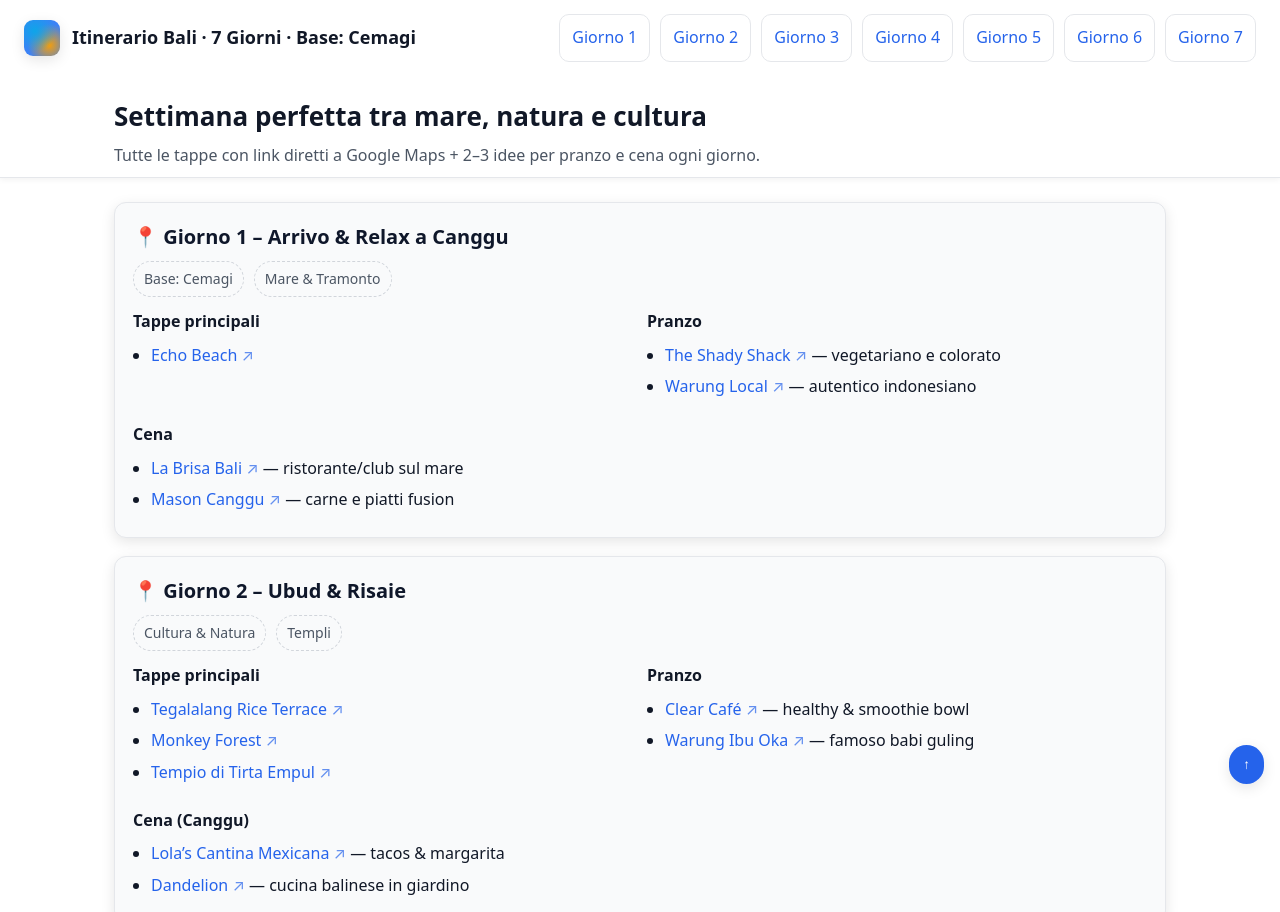
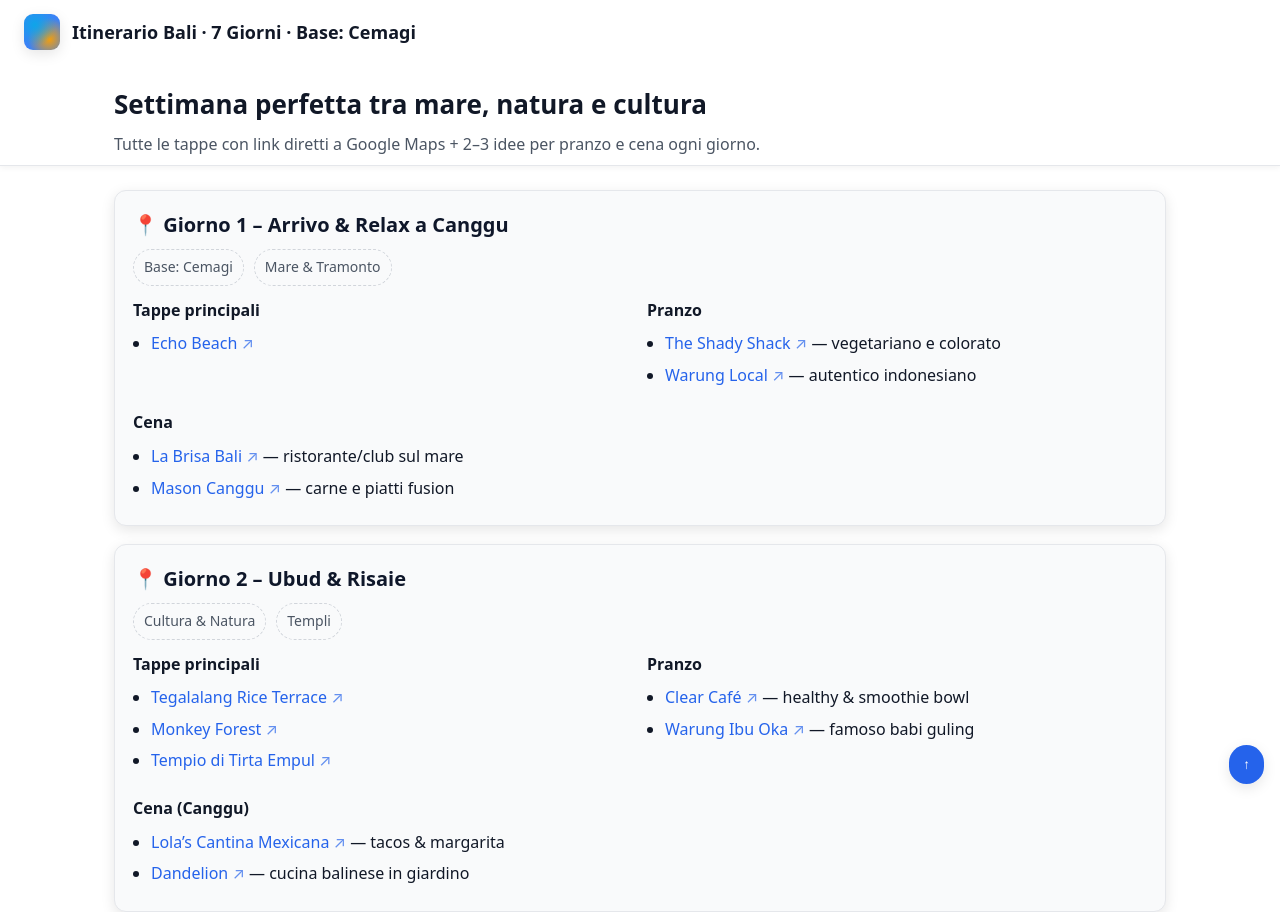
Before and after one commit to Piconee/vacationHtmls, a plain HTML site: page index2.html in a window 1280 px wide. Shown: the top 912 px of the page. Drawn offline with Linux system fonts and the light colour scheme.

Commit message:
Update index2.html

```diff
--- a/index2.html
+++ b/index2.html
@@ -23,18 +23,12 @@
     a:hover{text-decoration:underline}
     .wrapper{max-width:1100px;margin:0 auto;padding:24px}
 
-    /* Header sticky */
+    /* Header senza navbar */
     header{position:sticky;top:0;z-index:50;background:#fff;border-bottom:1px solid #e5e7eb;box-shadow:0 2px 6px rgba(0,0,0,.05)}
-    .topbar{display:flex;gap:16px;align-items:center;justify-content:space-between;padding:14px 24px}
+    .topbar{display:flex;gap:12px;align-items:center;justify-content:flex-start;padding:14px 24px}
     .brand{display:flex;align-items:center;gap:12px}
     .brand .logo{width:36px;height:36px;border-radius:9px;background:radial-gradient(circle at 30% 30%, var(--accent), transparent 60%), radial-gradient(circle at 70% 70%, var(--accent-2), transparent 60%), #3b82f6;box-shadow: var(--shadow)}
     .brand h1{font-size:18px;margin:0}
-
-    /* Nav pill + scrollabile su mobile */
-    nav{display:flex;flex-wrap:wrap;gap:10px;overflow:auto;white-space:nowrap;-webkit-overflow-scrolling:touch;scroll-snap-type:x proximity}
-    nav a{display:inline-block;padding:10px 12px;border:1px solid #e5e7eb;border-radius:10px;scroll-snap-align:start}
-
-    /* Hero */
     .hero{padding:20px 24px 8px}
     .hero h2{font-size:26px;margin:0 0 6px}
     .hero p{margin:0;color:var(--muted)}
@@ -49,10 +43,7 @@
     .col ul{margin:0;padding-left:18px}
     .col li{margin:6px 0}
     .col a[target="_blank"]::after{content:" ↗";opacity:.7}
-
-    @media(min-width:740px){
-      .cols{grid-template-columns:repeat(2,1fr)}
-    }
+    @media(min-width:740px){.cols{grid-template-columns:repeat(2,1fr)}}
 
     /* Footer */
     footer{margin:28px 0 20px;color:var(--muted);text-align:center}
@@ -106,15 +97,6 @@
         <div class="logo" aria-hidden="true"></div>
         <h1>Itinerario Bali · 7 Giorni · Base: Cemagi</h1>
       </div>
-      <nav aria-label="Giorni">
-        <a href="#g1">Giorno 1</a>
-        <a href="#g2">Giorno 2</a>
-        <a href="#g3">Giorno 3</a>
-        <a href="#g4">Giorno 4</a>
-        <a href="#g5">Giorno 5</a>
-        <a href="#g6">Giorno 6</a>
-        <a href="#g7">Giorno 7</a>
-      </nav>
     </div>
     <div class="hero wrapper">
       <h2>Settimana perfetta tra mare, natura e cultura</h2>
@@ -123,7 +105,6 @@
   </header>
 
   <main class="wrapper">
-
     <!-- Giorno 1 -->
     <section id="g1" class="day" aria-labelledby="g1t">
       <h3 id="g1t">📍 Giorno 1 – Arrivo & Relax a Canggu</h3>
```
